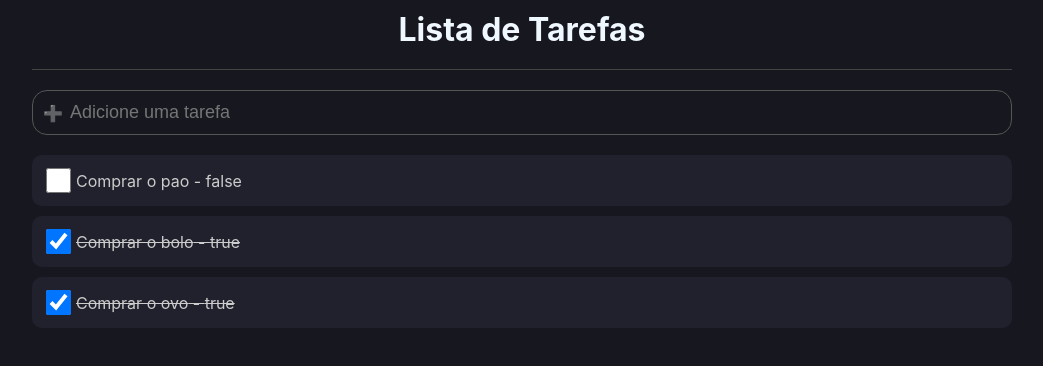
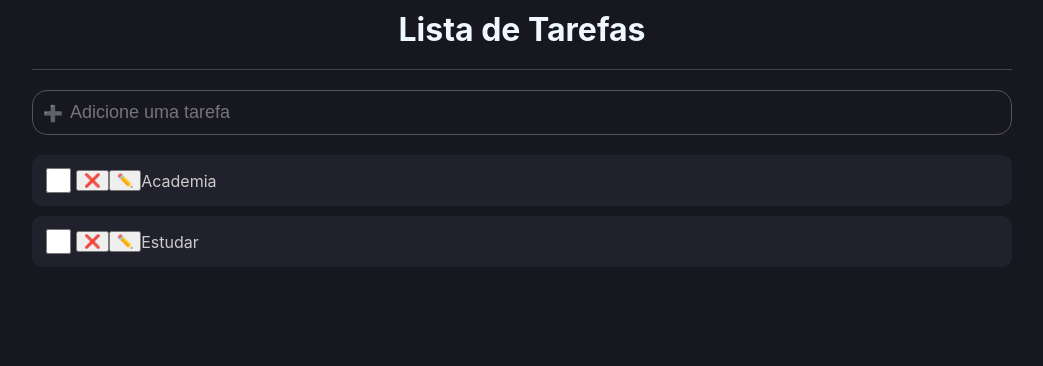
Before and after one commit to souzalusca/lista-tarefas-react, a React (Create React App) app: page / in a window 1280 px wide. Shown: the top 366 px of the page, without its empty margins (118-1161 px from the left). Built offline with nearby package versions, Linux system fonts and the light colour scheme.

Commit message:
Update e delete

```diff
--- a/src/App.tsx
+++ b/src/App.tsx
@@ -6,10 +6,12 @@ import { AddArea } from './components/AddArea'
 
 const App = () => {
   const[list, setList] = useState<Item[]>([
-    {id: 1, name: 'Comprar o pao', done: false},
-    {id: 2, name: 'Comprar o bolo', done: true},
-    {id: 3, name: 'Comprar o ovo', done: true}
+    {id: 1, name: 'Academia', done: false},
+    {id: 2, name: 'Estudar', done: false},
+
   ])
+
+
 
   const handleAdd = (taskName: string) => {
     let newList = [...list];
@@ -20,6 +22,21 @@ const App = () => {
     })
     setList(newList);
   }
+  const handleRemoveTask = (id: number) => {
+    const newList = list.filter(item => item.id !== id);
+    setList(newList);
+
+  }
+  const handleUpdateTask = (id: number, name: string) => {
+    const newList = list.map(item => {
+      if (item.id === id) {
+        return { ...item, name };
+      }
+      return item;
+    });
+    setList(newList);
+  }
+
   // Função para lidar com a alteração do estado done de um item
   const handleToggleDone = (id: number, done: boolean) => {
     const newList = list.map(item => {
@@ -41,7 +58,12 @@ const App = () => {
 
 
              {list.map(item => (
-          <ListItem key={item.id} item={item} onToggleDone={handleToggleDone} />
+          <ListItem
+          key={item.id}
+          item={item}
+          onToggleDone={handleToggleDone}
+          onRemoveTask={handleRemoveTask}
+          onUpdateTask={handleUpdateTask}/>
         ))}
 
           </C.Area>
--- a/src/components/AddArea/index.tsx
+++ b/src/components/AddArea/index.tsx
@@ -3,6 +3,7 @@ import * as C from './styles'
 
 type Props = {
     onEnter: (taskName: string) => void
+
 }
 
 export const AddArea = ({ onEnter }:Props) => {
@@ -10,11 +11,13 @@ export const AddArea = ({ onEnter }:Props) => {
 
     const handleKeyUp = (e: KeyboardEvent) => {
         if(e.code === 'Enter' && inputText !== '')
+
         {
             onEnter(inputText);
             setInputText('');
     }
 }
+
 
 
     return (
--- a/src/components/ListItem/index.tsx
+++ b/src/components/ListItem/index.tsx
@@ -4,19 +4,30 @@ import { Item } from '../../types/item'
 type Props = {
     item : Item
     onToggleDone: (id: number, done: boolean) => void; // Função para lidar com a alteração do estado done
+    onRemoveTask: (id: number) => void; // Função para lidar com a remoção de um item
+    onUpdateTask: (id: number, name: string) => void; // Função para lidar com a atualização de um item
 
 }
 
 
-export const ListItem = ({ item, onToggleDone }: Props) => {
+export const ListItem = ({ item, onToggleDone, onRemoveTask, onUpdateTask }: Props) => {
 
     const [isChecked, setIsChecked] = useState(item.done);
+
 
     const handleCheckBoxChange = (e: React.ChangeEvent<HTMLInputElement> ) => {
         const newValue = e.target.checked;
         setIsChecked(newValue);
         onToggleDone(item.id, newValue);
     }
+    const handleRemoveTask = (e: React.MouseEvent<HTMLButtonElement>) => {
+        onRemoveTask(item.id);
+    }
+    const handleUpdateTask = () => {
+        const newValue = prompt('Insira o novo nome da tarefa:', item.name) || '';
+        onUpdateTask(item.id, newValue);
+    }
+
     return (
 
         <C.Container done={isChecked}>
@@ -25,8 +36,10 @@ export const ListItem = ({ item, onToggleDone }: Props) => {
           checked={isChecked}
           onChange={handleCheckBoxChange}
           />
+          <button onClick={handleRemoveTask}>❌ </button>
+          <button onClick={handleUpdateTask}>✏️</button>
 
-          <label>{item.name} - {item.done.toString()}</label>
+          <label>{item.name} </label>
         </C.Container>
     )
 }
```
